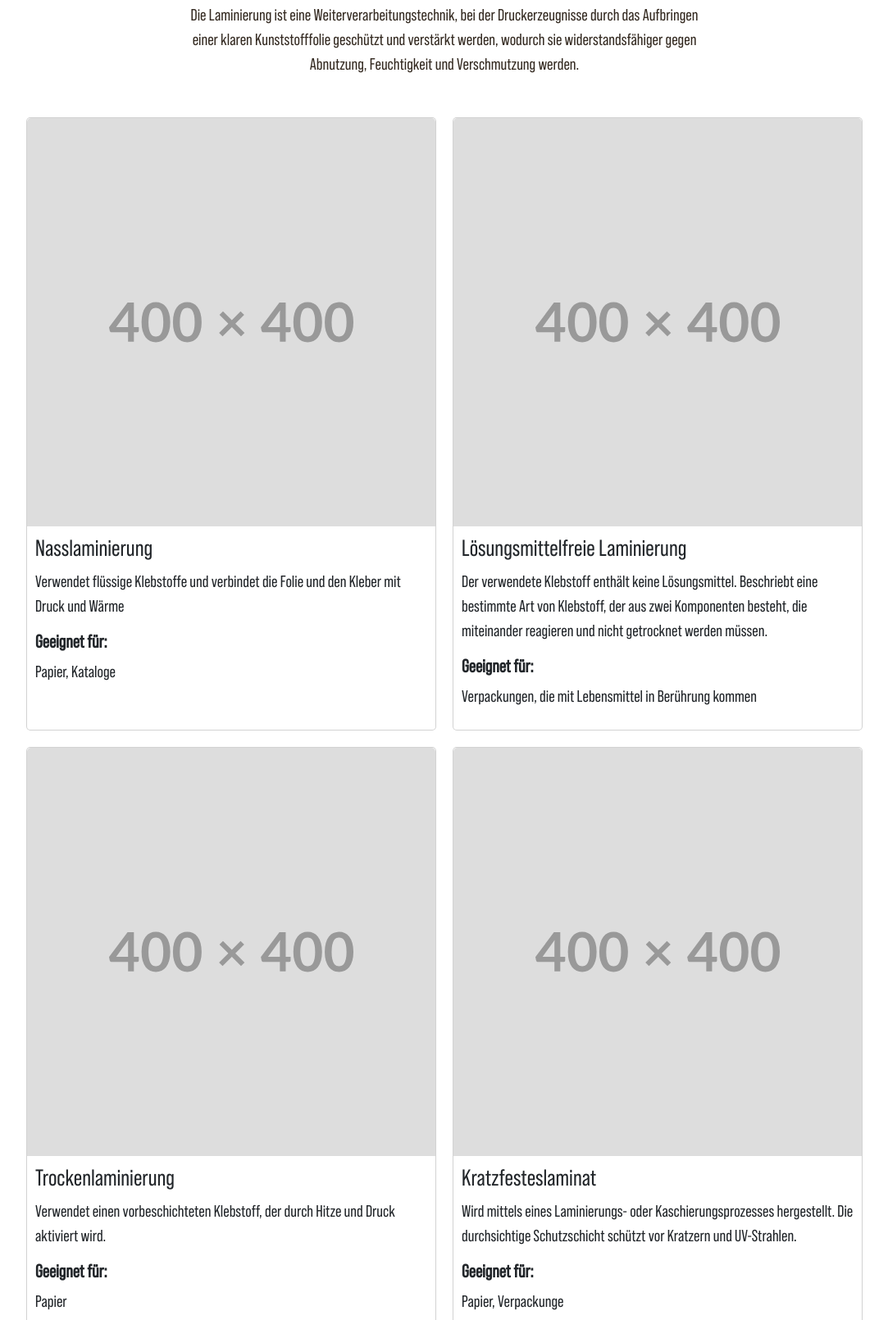
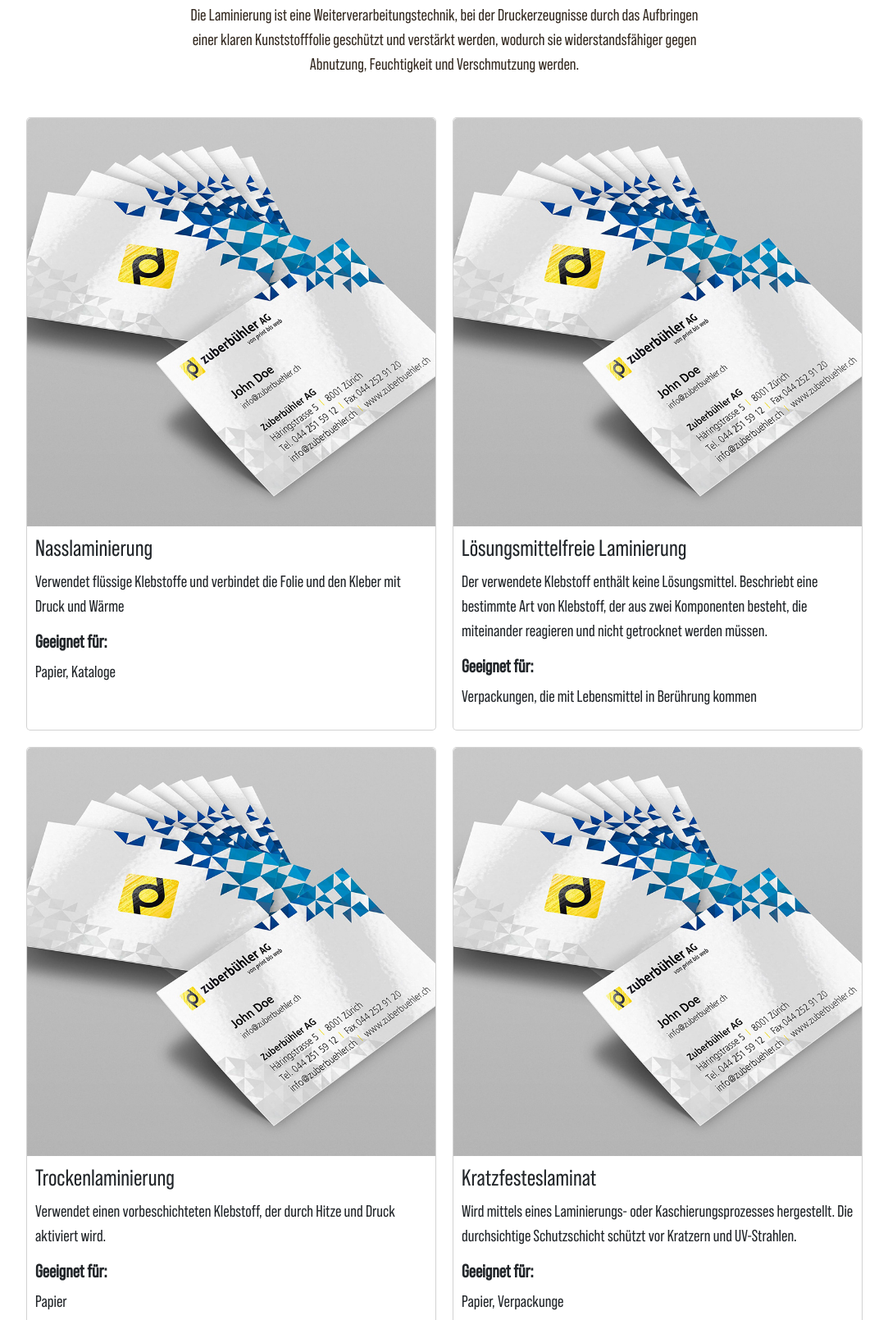
Before and after one commit to J-Schwermer/Veredelungen, a plain HTML site: page laminierung.html in a window 1280 px wide. Shown: the part 227-1837 px from the top of the page at 82% size, without its empty margins (98-1181 px from the left). Drawn offline with Linux system fonts and the light colour scheme.

Commit message:
Add files via upload

```diff
--- a/laminierung.html
+++ b/laminierung.html
@@ -100,7 +100,7 @@
 
       <div class="d-flex auflistung">
         <div class="card cardstart">
-          <img src="images/400x400.svg" class="card-img-top" alt="..." />
+          <img src="images/Laminieren-fin.jpg" class="card-img-top" alt="..." />
           <div class="card-body">
             <h5 class="card-title">Nasslaminierung</h5>
             <div class="card-text">
@@ -115,7 +115,7 @@
         </div>
 
         <div class="card cardstart">
-          <img src="images/400x400.svg" class="card-img-top" alt="..." />
+          <img src="images/Laminieren-fin.jpg" class="card-img-top" alt="..." />
           <div class="card-body">
             <h5 class="card-title">Lösungsmittelfreie Laminierung</h5>
             <div class="card-text">
@@ -132,7 +132,7 @@
         </div>
 
         <div class="card cardstart">
-          <img src="images/400x400.svg" class="card-img-top" alt="..." />
+          <img src="images/Laminieren-fin.jpg" class="card-img-top" alt="..." />
           <div class="card-body">
             <h5 class="card-title">Trockenlaminierung</h5>
             <div class="card-text">
@@ -147,7 +147,7 @@
         </div>
 
         <div class="card cardstart">
-          <img src="images/400x400.svg" class="card-img-top" alt="..." />
+          <img src="images/Laminieren-fin.jpg" class="card-img-top" alt="..." />
           <div class="card-body">
             <h5 class="card-title">Kratzfesteslaminat</h5>
             <div class="card-text">
```
